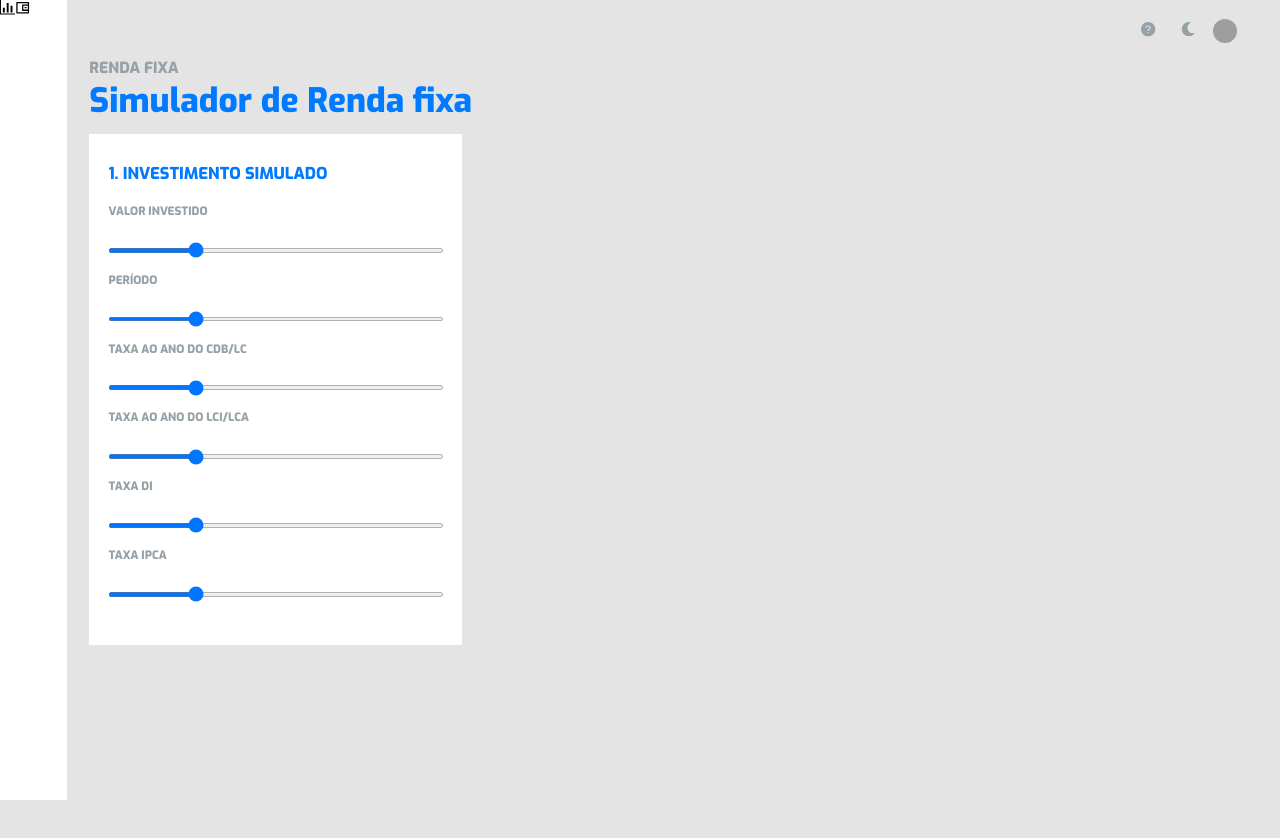
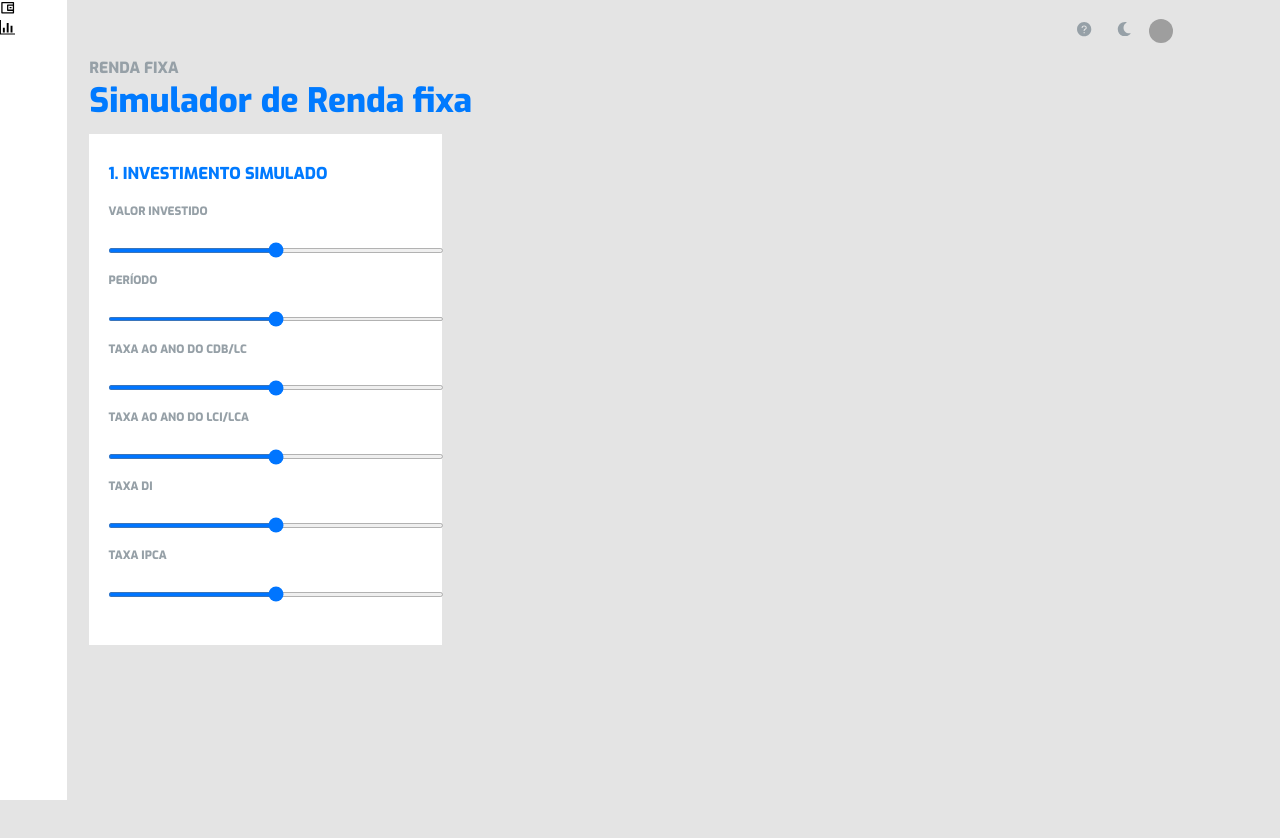
Before and after one commit to TalesFB/Simulador-CarteiraGlobal, a React (Create React App) app: page / in a window 1280 px wide. Shown: the top 838 px of the page. Built offline with nearby package versions, Linux system fonts and the light colour scheme; grey boxes are pictures that could not be loaded.

Commit message:
moção dos estilos css para assets e inserção e componentização dos ranges

```diff
--- a/src/assets/styles/global.css
+++ b/src/assets/styles/global.css
@@ -21,7 +21,7 @@ html,
 body,
 #root {
   height: 100vh;
-  margin-bottom: 5rem;
+  margin-bottom: 3rem;
 }
 
 body {
--- a/src/components/Ranges/index.jsx
+++ b/src/components/Ranges/index.jsx
@@ -20,32 +20,32 @@ function Ranges() {
   const inputs = [
     {
       label: "VALOR INVESTIDO",
-      defaultValue: 50,
+      defaultValue: 100,
       ref: createRef(),
     },
     {
       label: "PERÍODO",
-      defaultValue: 50,
+      defaultValue: 100,
       ref: createRef(),
     },
     {
       label: "TAXA AO ANO DO CDB/LC",
-      defaultValue: 50,
+      defaultValue: 100,
       ref: createRef(),
     },
     {
       label: "TAXA AO ANO DO LCI/LCA",
-      defaultValue: 50,
+      defaultValue: 100,
       ref: createRef(),
     },
     {
       label: "TAXA DI",
-      defaultValue: 50,
+      defaultValue: 100,
       ref: createRef(),
     },
     {
       label: "TAXA IPCA",
-      defaultValue: 50,
+      defaultValue: 100,
       ref: createRef(),
     },
   ];
--- a/src/components/SideBar/index.jsx
+++ b/src/components/SideBar/index.jsx
@@ -5,11 +5,31 @@ import { RiWallet2Line } from "react-icons/ri";
 
 import "../../assets/styles/sidebar.css";
 
+const Icons = ({ props }) => {
+  return (
+    <ul>
+      <li>{props.icon}</li>
+    </ul>
+  );
+};
+
 function Sidebar() {
+  const sidebarData = [
+    {
+      icon: <RiWallet2Line />,
+      link: "/",
+    },
+    {
+      icon: <GoGraph />,
+      link: "/",
+    },
+  ];
+
   return (
     <div className="sidebar">
-      <GoGraph />
-      <RiWallet2Line />
+      {sidebarData.map((data) => (
+        <Icons props={data} />
+      ))}
     </div>
   );
 }
--- a/src/pages/styles.css
+++ b/src/pages/styles.css
@@ -5,7 +5,7 @@
 
 #main {
   margin-left: 7rem;
-  width: calc(100% - 8rem);
+  width: calc(95% - 8rem);
 }
 
 #charts {
```
Also changed, not shown: 1 other file (tests, documents, lock files or other folders).
